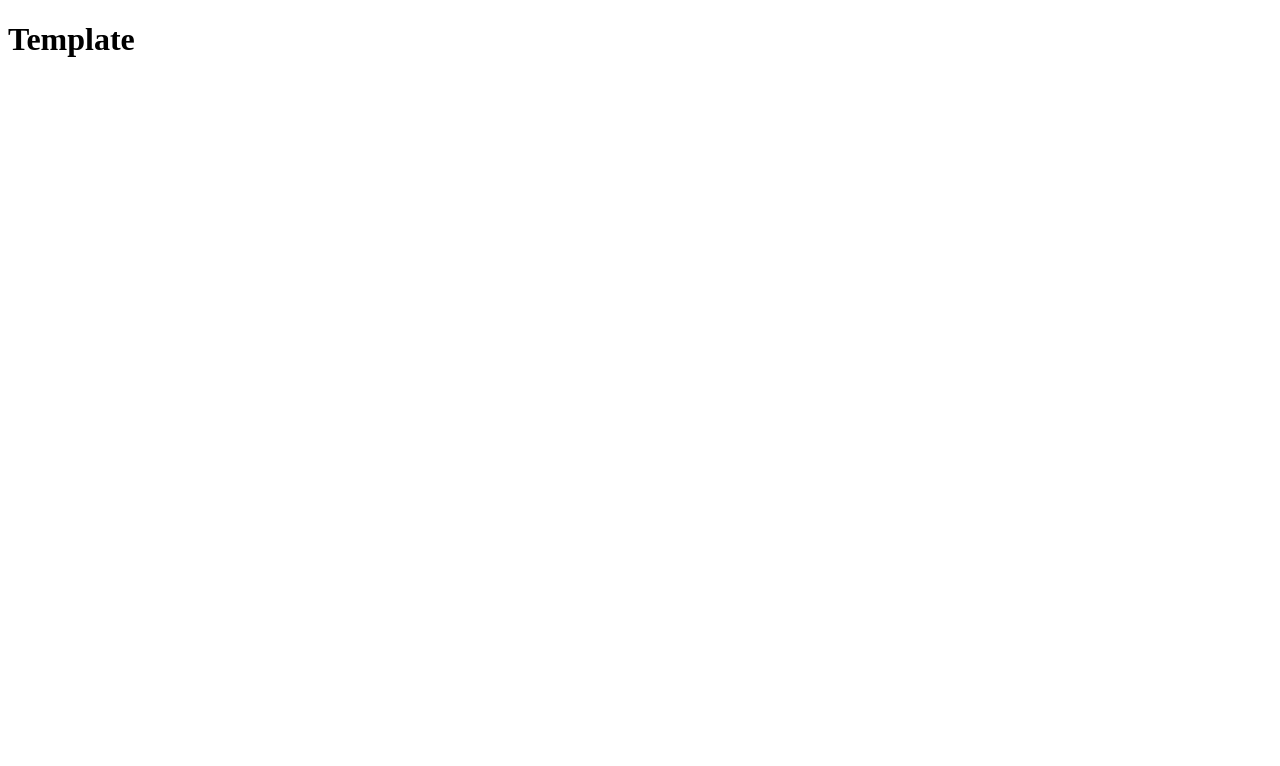
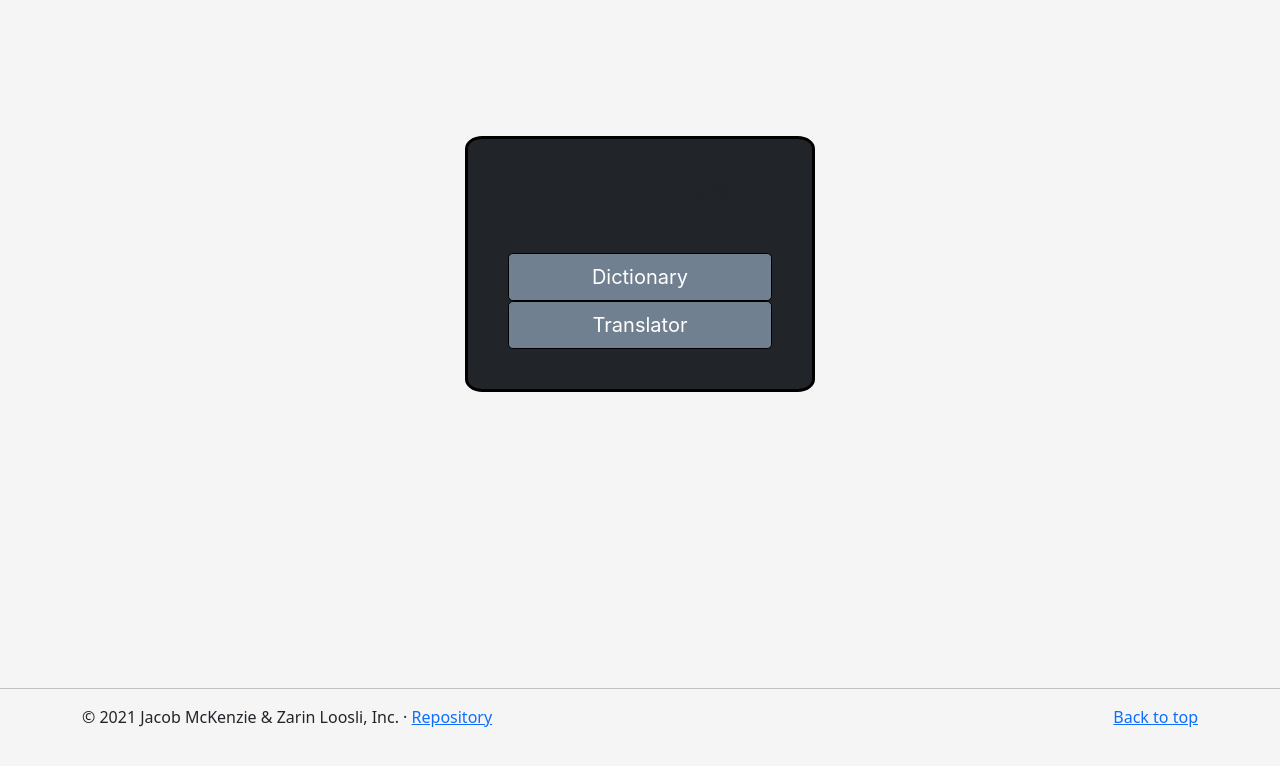
Before and after one commit to fogoplayer/creative-project-2, a website: page index.html in a window 1280 px wide. Drawn offline with nearby package versions, Linux system fonts and the light colour scheme.

Commit message:
Set up Dictionary and Index.html

```diff
--- a/index.css
+++ b/index.css
@@ -0,0 +1,57 @@
+footer {
+  background-color: #f5f5f5;
+}
+
+.form .control {
+  padding-bottom: 5px;
+}
+
+body {
+  background-color: #f5f5f5;
+}
+
+html,
+body {
+  height: 100%;
+}
+
+.text-center {
+  text-align: center !important;
+  display: flex;
+  -webkit-box-align: center;
+  align-items: center;
+  -webkit-box-pack: center;
+  justify-content: center;
+  padding-top: 40px;
+  padding-bottom: 40px;
+  background-color: #f5f5f5;
+
+  margin: 0;
+  font-family: -apple-system, BlinkMacSystemFont, "Segoe UI", Roboto,
+    "Helvetica Neue", Arial, sans-serif, "Apple Color Emoji", "Segoe UI Emoji",
+    "Segoe UI Symbol";
+  font-size: 1rem;
+  font-weight: 400;
+  line-height: 1.5;
+  color: #212529;
+  margin-bottom: 20%;
+}
+
+button {
+  background-color: slategray !important;
+  width: 100%;
+  border-color: black !important;
+}
+button:hover {
+  color: red !important;
+  border-color: red !important;
+}
+
+.form-signin {
+  border-color: black !important;
+  border-radius: 5% !important;
+  background-color: #212529;
+  border: 3px solid;
+  padding: 40px;
+  color: re;
+}
--- a/index.html
+++ b/index.html
@@ -2,13 +2,43 @@
 <html lang="en">
   <head>
     <meta charset="UTF-8" />
+    <meta http-equiv="X-UA-Compatible" content="IE=edge" />
     <meta name="viewport" content="width=device-width, initial-scale=1.0" />
-    <meta http-equiv="X-UA-Compatible" content="ie=edge" />
-    <title>Static Template</title>
+    <link
+      href="https://cdn.jsdelivr.net/npm/bootstrap@5.1.1/dist/css/bootstrap.min.css"
+      rel="stylesheet"
+      integrity="sha384-F3w7mX95PdgyTmZZMECAngseQB83DfGTowi0iMjiWaeVhAn4FJkqJByhZMI3AhiU"
+      crossorigin="anonymous"
+    />
+    <link rel="stylesheet" href="index.css" />
+    <!-- <link rel="stylesheet" href="head&foot.css" /> -->
+    <title>Infosplain</title>
   </head>
+
   <body>
-    <h1>
-      Template
-    </h1>
+    <br /><br /><br /><br />
+
+    <div class="text-center">
+      <form class="form-signin" action="/task-list/index.html">
+        <h1 class="h3 mb-3 font-weight-normal">QuickTerms&copy;</h1>
+        <br />
+        <button class="btn btn-lg btn-primary btn-block" type="submit">
+          Dictionary
+        </button>
+        <button class="btn btn-lg btn-primary btn-block" type="submit">
+          Translator
+        </button>
+      </form>
+    </div>
+
+    <hr />
+
+    <footer class="container" style="display: block;">
+      <p class="float-end"><a href="#">Back to top</a></p>
+      <p>
+        &copy; 2021 Jacob McKenzie & Zarin Loosli, Inc. &middot;
+        <a href="https://github.com/NotTopTaco/Creative1">Repository</a>
+      </p>
+    </footer>
   </body>
 </html>
```
Also changed, not shown: dictionary.html (+14 -0 lines).
